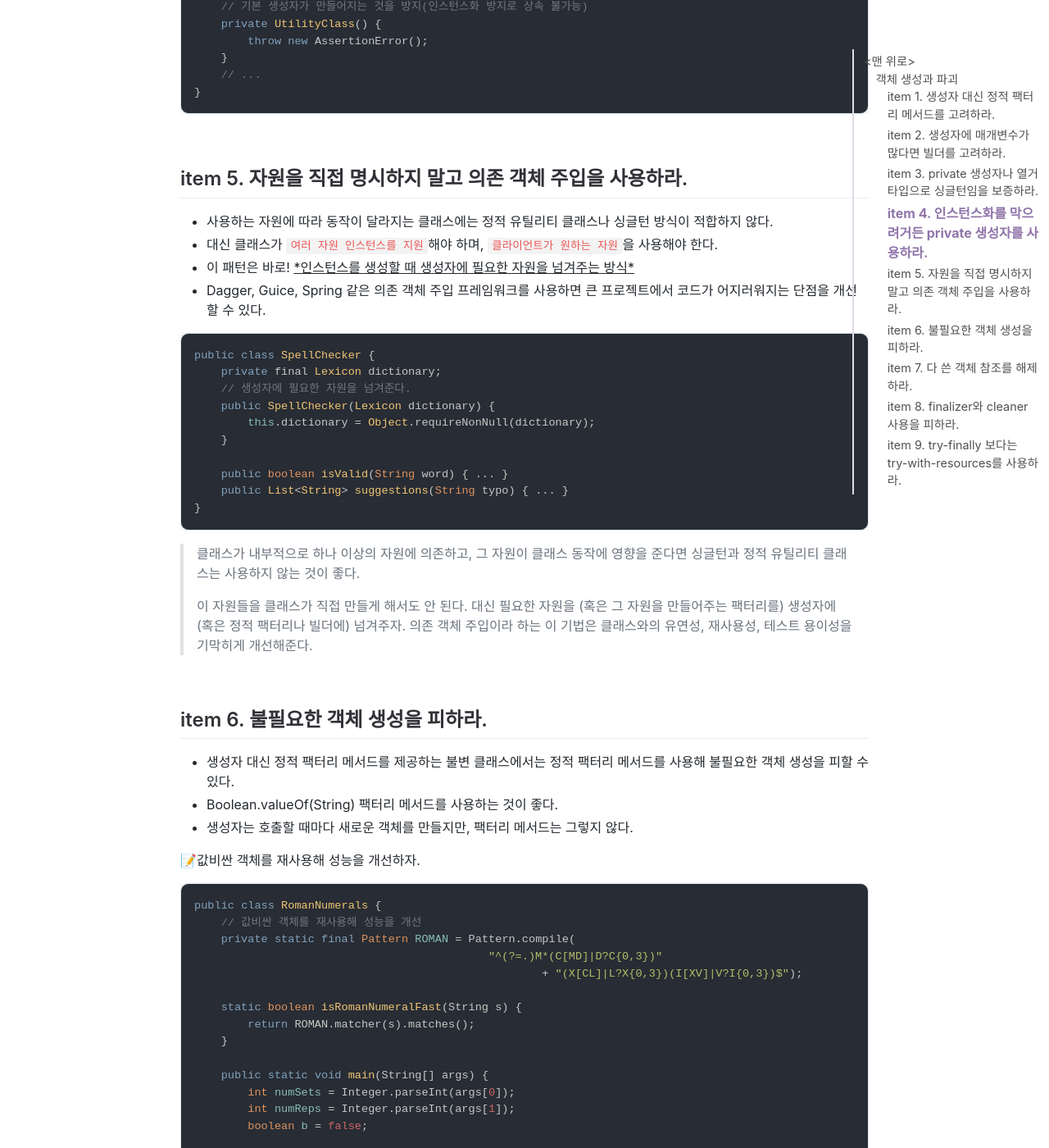
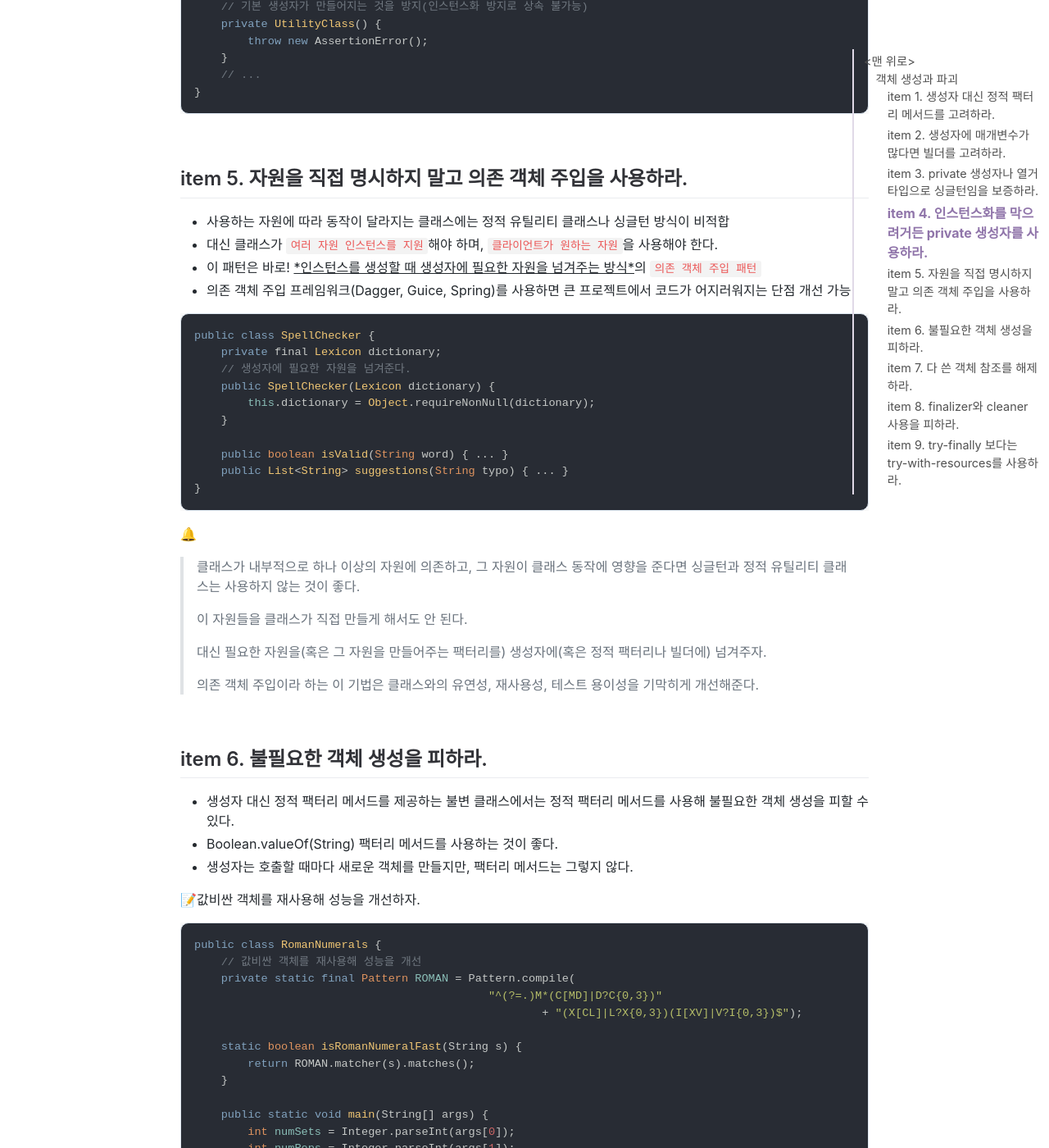
Before and after one commit to jihunparkme/jihunparkme.github.io, a Jekyll site: the page built from _posts/2023-04-07-Effective-Java-객체-생성과-파괴.md, in a window 1280 px wide and 1400 px high, scrolled down 5022 px. Shown: the whole window at 82% size. Built offline with Jekyll 4.4.1, drawn with Linux system fonts in a browser that asks for light colours; nearby versions of some CDN libraries; comment, search, counter and statistics services are not loaded.

Commit message:
[EJ] item 5. 자원을 직접 명시하지 말고 의존 객체 주입을 사용하라.

````diff
--- a/_posts/2023-04-07-Effective-Java-객체-생성과-파괴.md
+++ b/_posts/2023-04-07-Effective-Java-객체-생성과-파괴.md
@@ -210,10 +210,10 @@ public class UtilityClass {
 
 ## item 5. 자원을 직접 명시하지 말고 의존 객체 주입을 사용하라.
 
-- 사용하는 자원에 따라 동작이 달라지는 클래스에는 정적 유틸리티 클래스나 싱글턴 방식이 적합하지 않다.
+- 사용하는 자원에 따라 동작이 달라지는 클래스에는 정적 유틸리티 클래스나 싱글턴 방식이 비적합
 - 대신 클래스가 `여러 자원 인스턴스를 지원`해야 하며, `클라이언트가 원하는 자원`을 사용해야 한다.
-- 이 패턴은 바로! <u>*인스턴스를 생성할 때 생성자에 필요한 자원을 넘겨주는 방식*</u>
-- Dagger, Guice, Spring 같은 의존 객체 주입 프레임워크를 사용하면 큰 프로젝트에서 코드가 어지러워지는 단점을 개선할 수 있다.
+- 이 패턴은 바로! <u>*인스턴스를 생성할 때 생성자에 필요한 자원을 넘겨주는 방식*</u>의 `의존 객체 주입 패턴`
+- 의존 객체 주입 프레임워크(Dagger, Guice, Spring)를 사용하면 큰 프로젝트에서 코드가 어지러워지는 단점 개선 가능
 
 ```java
 public class SpellChecker {
@@ -228,11 +228,14 @@ public class SpellChecker {
 }
 ```
 
+🔔
 > 클래스가 내부적으로 하나 이상의 자원에 의존하고, 그 자원이 클래스 동작에 영향을 준다면
 > 싱글턴과 정적 유틸리티 클래스는 사용하지 않는 것이 좋다.
 >
 > 이 자원들을 클래스가 직접 만들게 해서도 안 된다.
-> 대신 필요한 자원을 (혹은 그 자원을 만들어주는 팩터리를) 생성자에 (혹은 정적 팩터리나 빌더에) 넘겨주자.
+>
+> 대신 필요한 자원을(혹은 그 자원을 만들어주는 팩터리를) 생성자에(혹은 정적 팩터리나 빌더에) 넘겨주자.
+>
 > 의존 객체 주입이라 하는 이 기법은 클래스와의 유연성, 재사용성, 테스트 용이성을 기막히게 개선해준다.
 
 <br>
````
